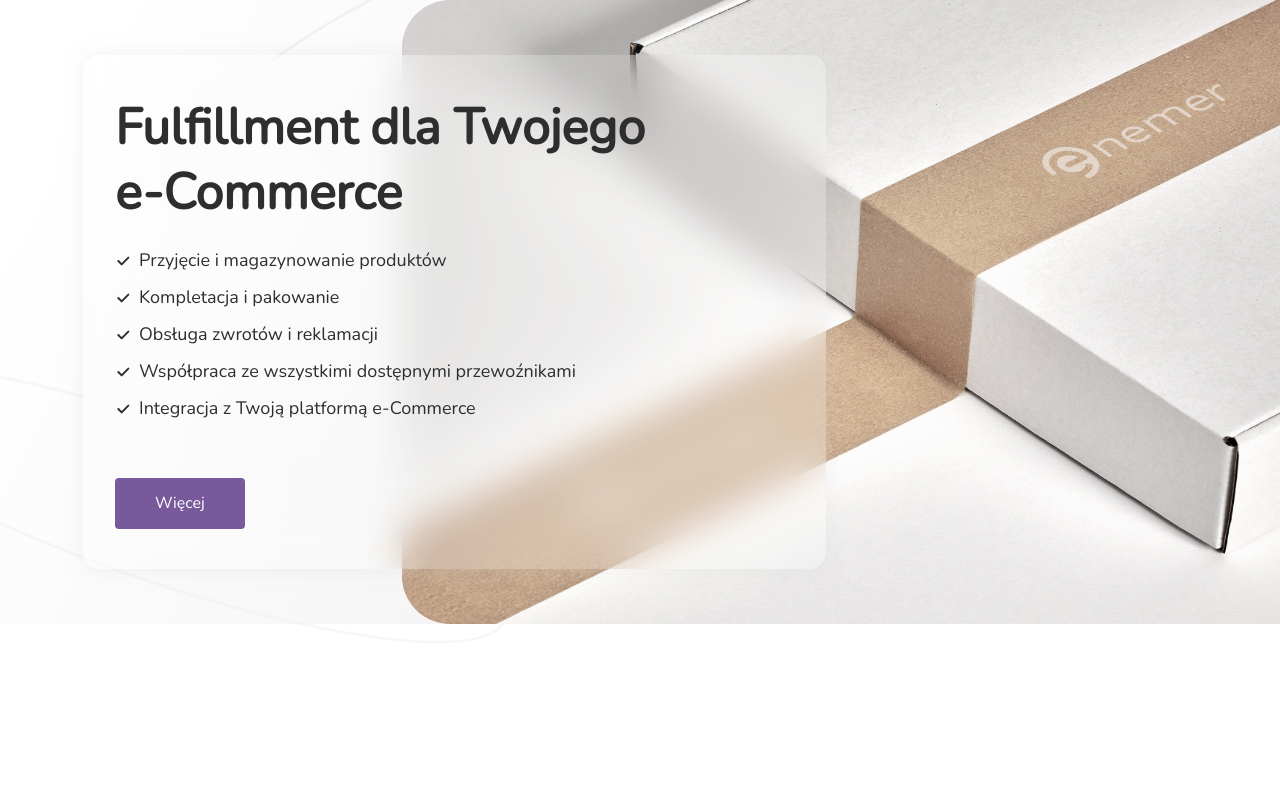
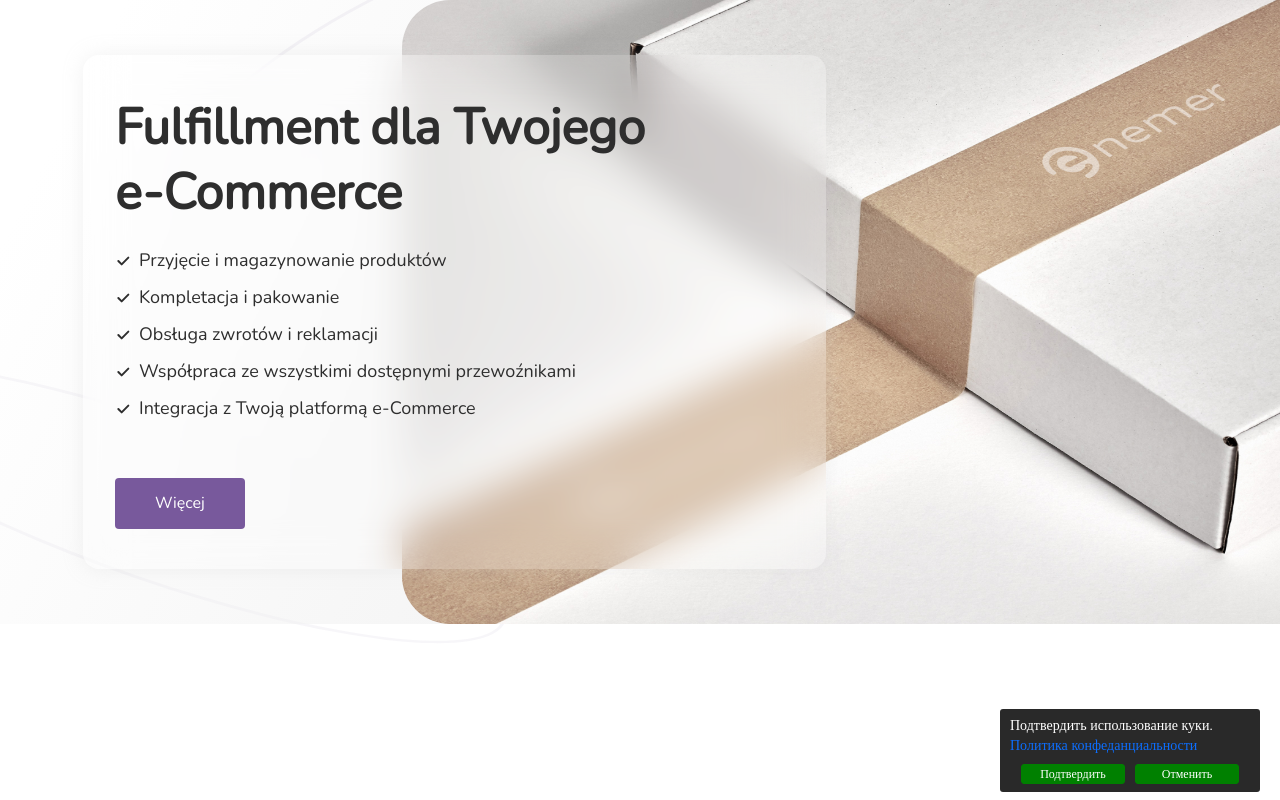
Before and after one commit to KhizhenokPavel/tests, a PHP site: page / in a window 1280 px wide. Run offline with PHP 8.4, Linux system fonts and the light colour scheme.

Commit message:
end popup

```diff
--- a/css/style.css
+++ b/css/style.css
@@ -180,3 +180,39 @@ body {
         display: none;
     }
 }
+
+
+
+.cookie-consent{
+    position: fixed;
+    bottom: 8px;
+    right: 20px;
+    width: 260px;
+    padding-top: 7px;
+    height: 83px;
+    color: #fff;
+
+    line-height: 20px;
+    padding-left: 10px;
+    padding-right: 10px;
+    font-size: 14px;
+    background: #292929;
+    z-index: 120;
+    cursor: pointer;
+    border-radius: 3px;
+}
+
+.allow-button{
+    height: 20px;
+    width: 104px;
+    color: #fff;
+    font-size: 12px;
+    line-height: 10px;
+    border-radius: 3px;
+    border: 1px solid green;
+    background-color: green;
+}
+
+.allow-button + .allow-button {
+    margin-left: 10px;
+}
--- a/html/cookies_popup.php
+++ b/html/cookies_popup.php
@@ -1,7 +1,7 @@
-<div class="cookies-consent d-none position-fixed">
-<span>Разрешить использование куки? Посмотреть <a href="#" class="ml-1 text-decoration-none">пользовательское соглашение</a></span>
+<div class="cookie-consent d-none">
+    <span>Подтвердить использование куки. <a href="#" class="ml-1 text-decoration-none">Политика конфеданциальности</a> </span>
     <div class="mt-2 d-flex align-items-center justify-content-center g-2">
-        <button class="allow-button mr-3" onclick="allowCookies();">Allow cookies</button>
-        <button class="allow-button" onclick="closePopup();">cancel</button>
+        <button class="allow-button" onclick="allowCookies();">Подтвердить</button>
+        <button class="allow-button" onclick="closePopup();">Отменить</button>
     </div>
 </div>
--- a/index.php
+++ b/index.php
@@ -1,5 +1,6 @@
 <?php include "html/components/start.php"; ?>
 
 <?php include "html/banner.php"; ?>
+<?php include "html/cookies_popup.php"; ?>
 
 <?php include "html/components/end.php"; ?>
--- a/js/js.js
+++ b/js/js.js
@@ -0,0 +1,27 @@
+if (!getCookie('viewPopup')) {
+    openPopup();
+}
+
+if (getCookie('actionResult')) {
+    $('.result-container').append(getCookie('actionResult'));
+}
+
+function allowCookies() {
+    document.cookie = "viewPopup=0; max-age=86400";
+    closePopup();
+}
+
+function closePopup() {
+    $('.cookie-consent').addClass('d-none');
+}
+
+function openPopup() {
+    $('.cookie-consent').removeClass('d-none');
+}
+
+function getCookie(name) {
+    let matches = document.cookie.match(new RegExp(
+        "(?:^|; )" + name.replace(/([\.$?*|{}\(\)\[\]\\\/\+^])/g, '\\$1') + "=([^;]*)"
+    ));
+    return matches ? decodeURIComponent(matches[1]) : undefined
+}
```
